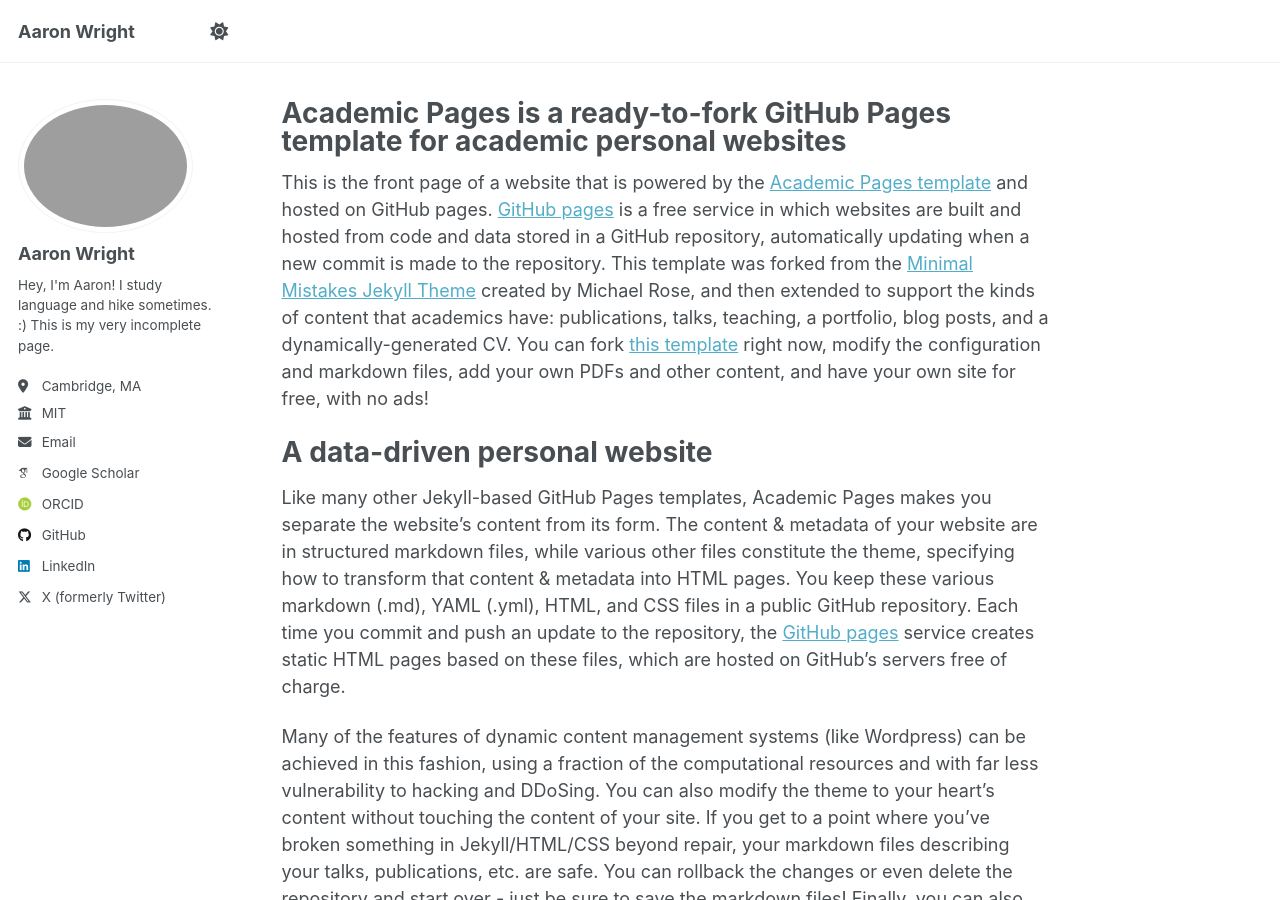
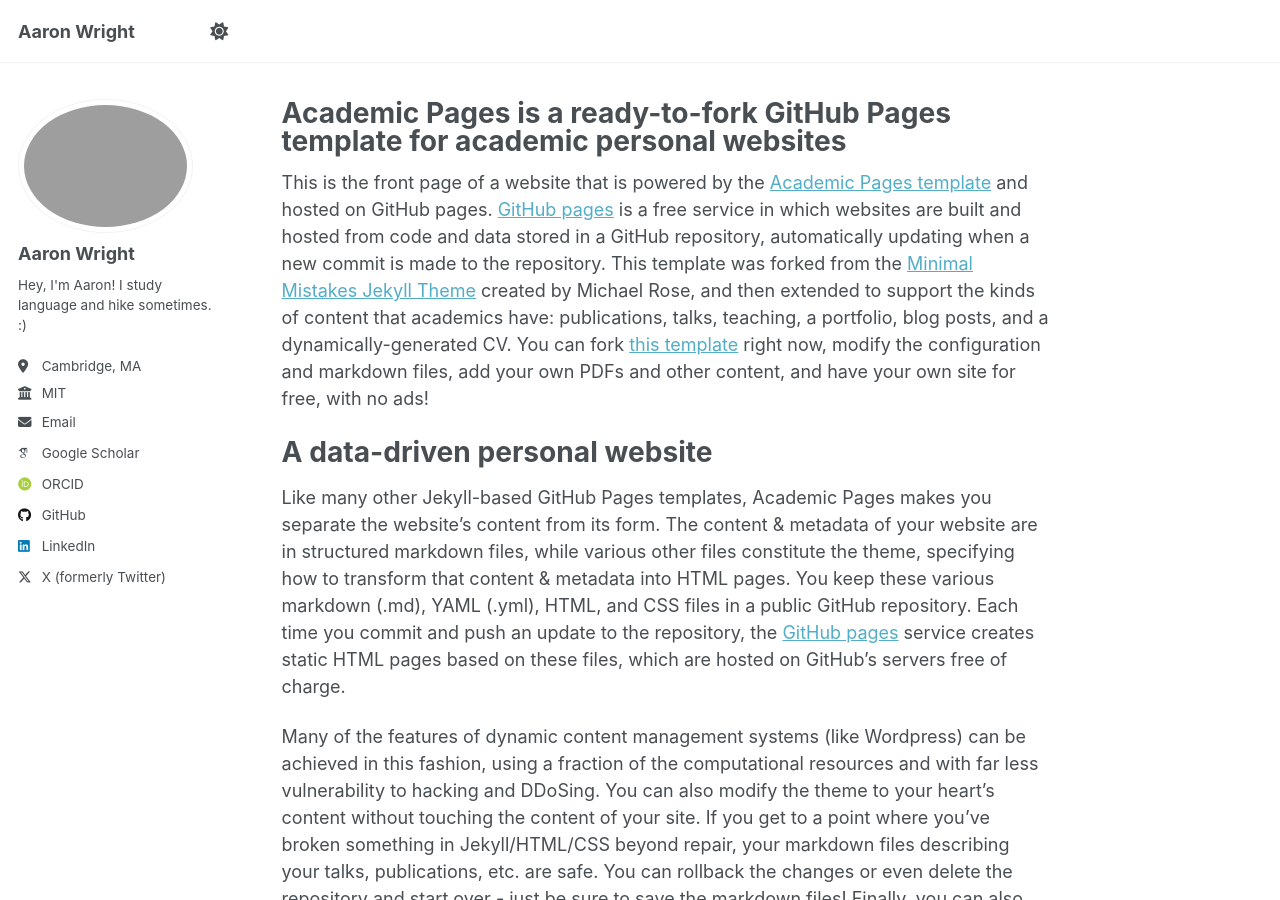
Before and after one commit to aaronwriight/aaronwriight.github.io, a Jekyll site: the page built from _pages/about.md, in a window 1280 px wide and 900 px high. Built offline with Jekyll 4.4.1, drawn with Linux system fonts in a browser that asks for light colours; some web fonts are replaced.

Commit message:
Update _config.yml

```diff
--- a/_config.yml
+++ b/_config.yml
@@ -25,7 +25,7 @@
   avatar           : "pfp3_2024_mit_sq.jpg"
   name             : "Aaron Wright"
   pronouns         : # example: "she/her"
-  bio              : "Hey, I'm Aaron! I study language and hike sometimes. :) This is my very incomplete page."
+  bio              : "Hey, I'm Aaron! I study language and hike sometimes. :)"
   location         : "Cambridge, MA"
   employer         : "MIT"
   uri              : # URL
```
